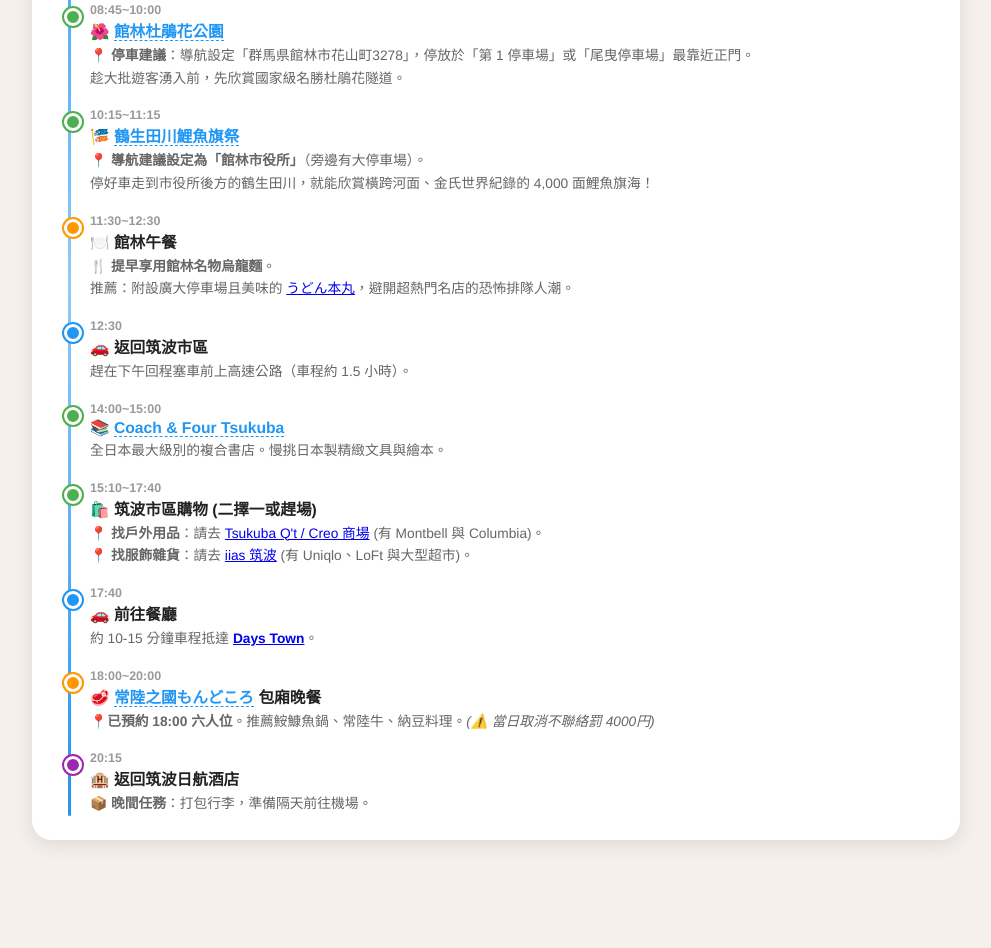
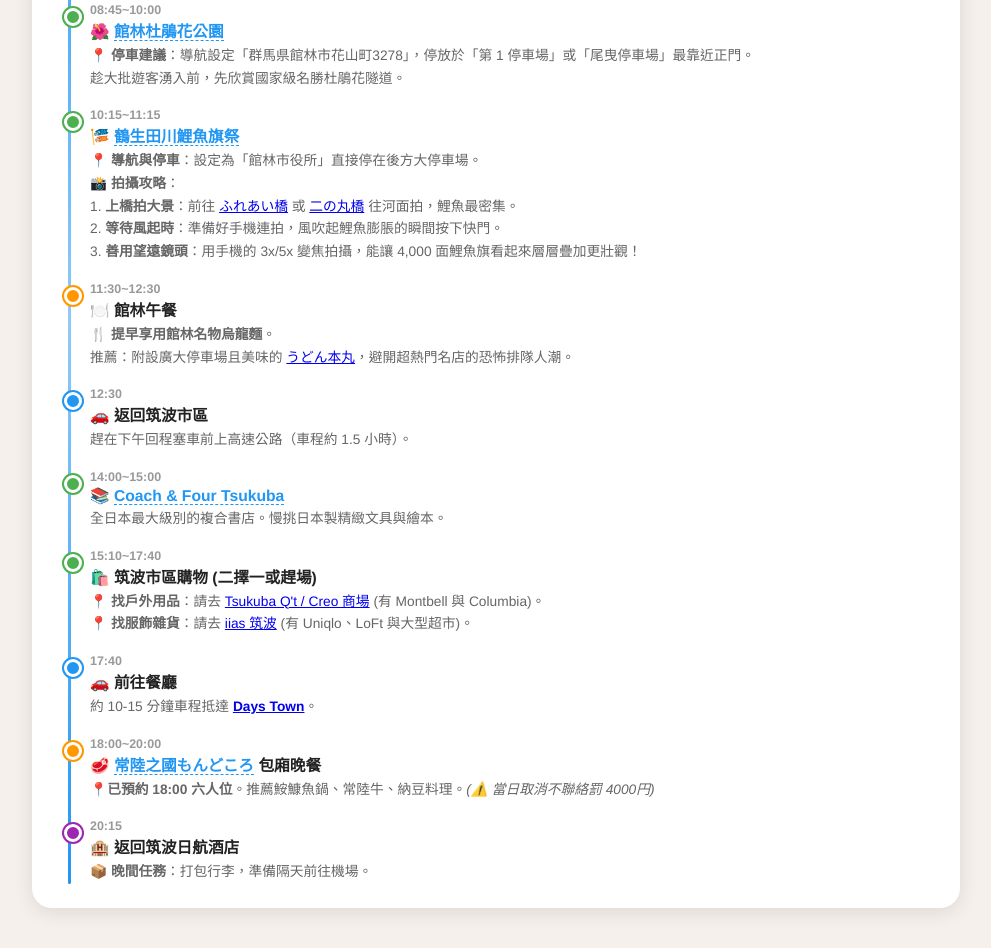
Before and after one commit to BarryHuang/2027Nozawa, a plain HTML site: page 2026_東京黃金週/2026東京黃金週_雨天備案.html in a window 1280 px wide. Shown: the part 2167-3115 px from the top of the page, without its empty margins (144-1135 px from the left). Before the commit the page ends 3047 px from the top, so only its background shows below. Drawn offline with Linux system fonts and the light colour scheme.

Commit message:
Update photography tips and locations for Koinobori

```diff
--- a/2026_東京黃金週/2026東京黃金週_雨天備案.html
+++ b/2026_東京黃金週/2026東京黃金週_雨天備案.html
@@ -225,7 +225,7 @@
 <div class="ti act"><div class="td"></div>
 <div class="tt">10:15~11:15</div>
 <div class="th">🎏 <a href="https://maps.google.com/?q=館林市役所" target="_blank">鶴生田川鯉魚旗祭</a></div>
-<div class="tx">📍 <strong>導航建議設定為「館林市役所」</strong>（旁邊有大停車場）。<br>停好車走到市役所後方的鶴生田川，就能欣賞橫跨河面、金氏世界紀錄的 4,000 面鯉魚旗海！</div>
+<div class="tx">📍 <strong>導航與停車</strong>：設定為「館林市役所」直接停在後方大停車場。<br>📸 <strong>拍攝攻略</strong>：<br>1. <strong>上橋拍大景</strong>：前往 <a href="https://maps.google.com/?q=ふれあい橋+館林" target="_blank">ふれあい橋</a> 或 <a href="https://maps.google.com/?q=二の丸橋+館林" target="_blank">二の丸橋</a> 往河面拍，鯉魚最密集。<br>2. <strong>等待風起時</strong>：準備好手機連拍，風吹起鯉魚膨脹的瞬間按下快門。<br>3. <strong>善用望遠鏡頭</strong>：用手機的 3x/5x 變焦拍攝，能讓 4,000 面鯉魚旗看起來層層疊加更壯觀！</div>
 </div>
 <div class="ti meal"><div class="td"></div>
 <div class="tt">11:30~12:30</div>
```
Also changed, not shown: 1 other file.
